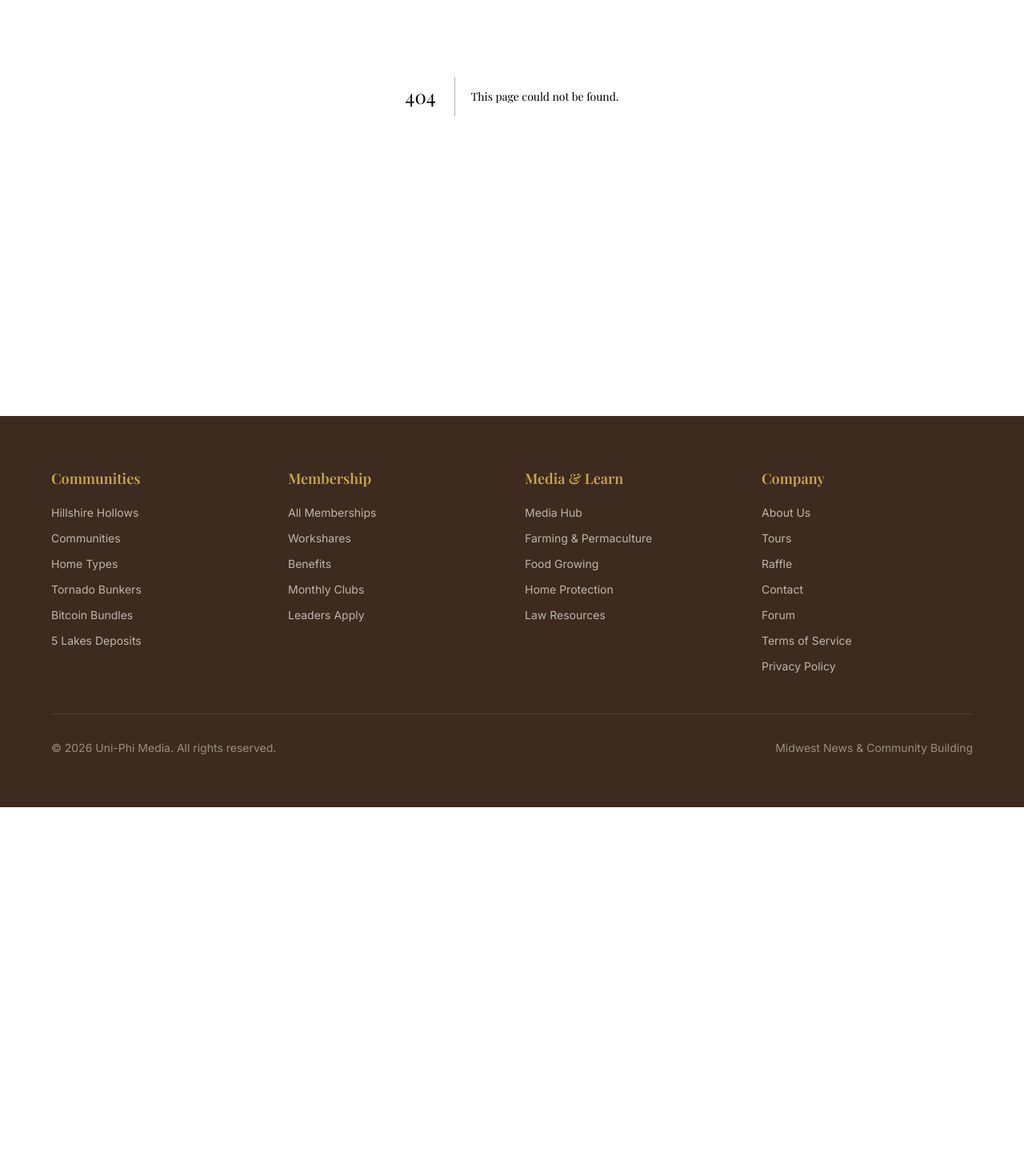
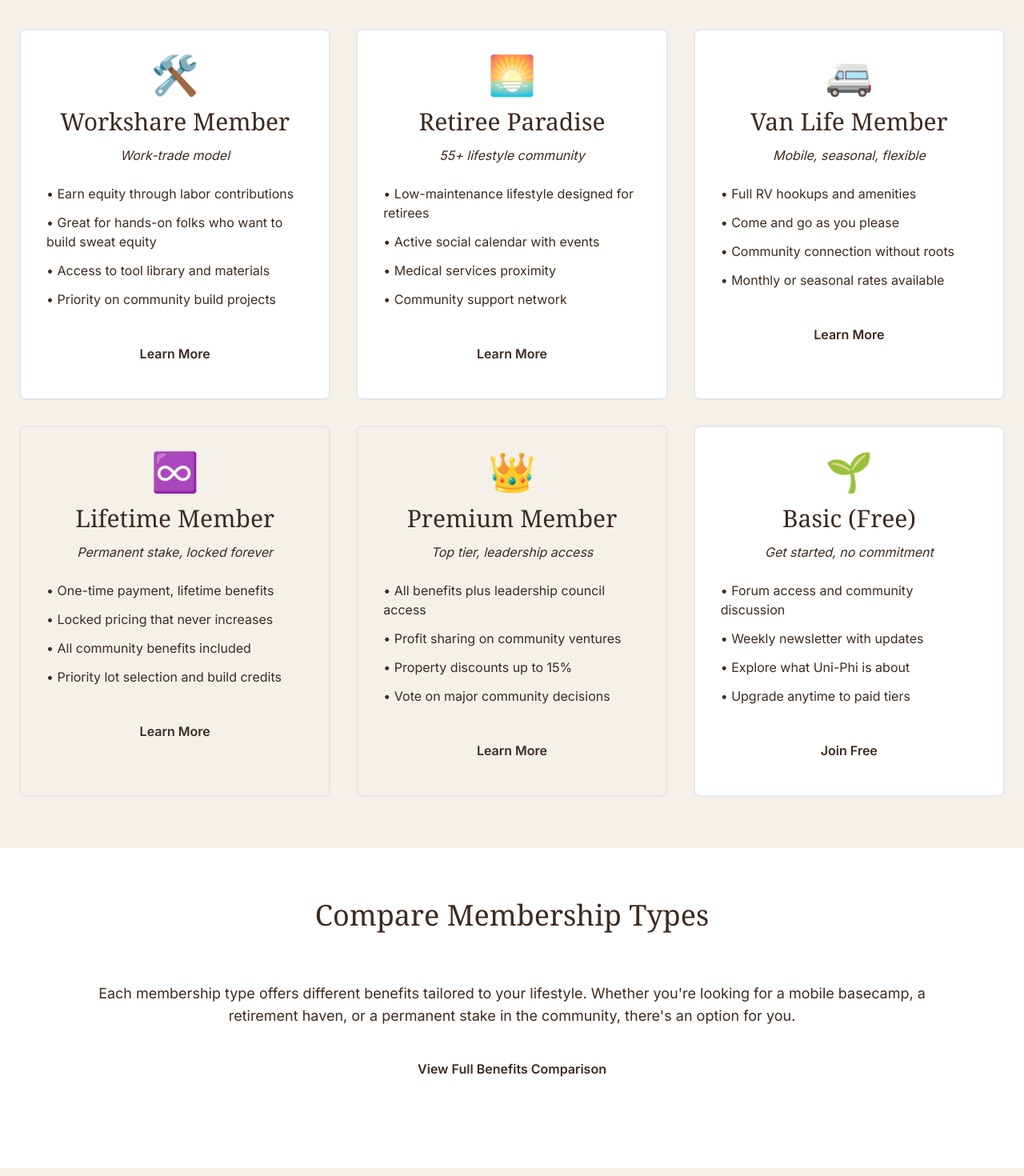
Before and after one commit to dutchiono/uniphimedia, a Next.js app: page /membership-types in a window 1280 px wide. Before the commit this address had no page. Shown: the part 340-1810 px from the top of the page at 80% size. Before the commit the page ends 1349 px from the top, so only its background shows below. Built offline with nearby package versions, Linux system fonts and the light colour scheme.

Commit message:
feat: add membership-types page

```diff
--- /dev/null
+++ b/src/app/membership-types/page.tsx
@@ -0,0 +1,154 @@
+export default function MembershipTypesPage() {
+  return (
+    <div className="min-h-screen bg-cream">
+      {/* Hero Section */}
+      <section className="bg-forest text-cream py-20">
+        <div className="max-w-4xl mx-auto px-6 text-center">
+          <h1 className="font-serif text-5xl mb-4">Find Your Place in the Community</h1>
+          <p className="text-xl opacity-90">Choose the membership that fits your lifestyle</p>
+        </div>
+      </section>
+
+      {/* Membership Types */}
+      <section className="max-w-7xl mx-auto px-6 py-16">
+        <div className="grid md:grid-cols-2 lg:grid-cols-3 gap-8">
+          {/* Workshare Member */}
+          <div className="bg-white border-2 border-forest p-8 rounded-lg hover:shadow-lg transition">
+            <div className="text-5xl mb-4 text-center">🛠️</div>
+            <h2 className="font-serif text-3xl text-forest mb-3 text-center">Workshare Member</h2>
+            <p className="text-center text-bark mb-6 italic">Work-trade model</p>
+            <ul className="space-y-3 text-bark mb-8">
+              <li>• Earn equity through labor contributions</li>
+              <li>• Great for hands-on folks who want to build sweat equity</li>
+              <li>• Access to tool library and materials</li>
+              <li>• Priority on community build projects</li>
+            </ul>
+            <div className="text-center">
+              <a href="/pricing" className="inline-block bg-forest text-cream px-6 py-3 rounded font-semibold hover:bg-forest/90 transition">
+                Learn More
+              </a>
+            </div>
+          </div>
+
+          {/* Retiree Paradise Member */}
+          <div className="bg-white border-2 border-forest p-8 rounded-lg hover:shadow-lg transition">
+            <div className="text-5xl mb-4 text-center">🌅</div>
+            <h2 className="font-serif text-3xl text-forest mb-3 text-center">Retiree Paradise</h2>
+            <p className="text-center text-bark mb-6 italic">55+ lifestyle community</p>
+            <ul className="space-y-3 text-bark mb-8">
+              <li>• Low-maintenance lifestyle designed for retirees</li>
+              <li>• Active social calendar with events</li>
+              <li>• Medical services proximity</li>
+              <li>• Community support network</li>
+            </ul>
+            <div className="text-center">
+              <a href="/pricing" className="inline-block bg-forest text-cream px-6 py-3 rounded font-semibold hover:bg-forest/90 transition">
+                Learn More
+              </a>
+            </div>
+          </div>
+
+          {/* Van Life Member */}
+          <div className="bg-white border-2 border-forest p-8 rounded-lg hover:shadow-lg transition">
+            <div className="text-5xl mb-4 text-center">🚐</div>
+            <h2 className="font-serif text-3xl text-forest mb-3 text-center">Van Life Member</h2>
+            <p className="text-center text-bark mb-6 italic">Mobile, seasonal, flexible</p>
+            <ul className="space-y-3 text-bark mb-8">
+              <li>• Full RV hookups and amenities</li>
+              <li>• Come and go as you please</li>
+              <li>• Community connection without roots</li>
+              <li>• Monthly or seasonal rates available</li>
+            </ul>
+            <div className="text-center">
+              <a href="/pricing" className="inline-block bg-forest text-cream px-6 py-3 rounded font-semibold hover:bg-forest/90 transition">
+                Learn More
+              </a>
+            </div>
+          </div>
+
+          {/* Lifetime Member */}
+          <div className="bg-gold border-2 border-forest p-8 rounded-lg hover:shadow-lg transition">
+            <div className="text-5xl mb-4 text-center">♾️</div>
+            <h2 className="font-serif text-3xl text-forest mb-3 text-center">Lifetime Member</h2>
+            <p className="text-center text-bark mb-6 italic">Permanent stake, locked forever</p>
+            <ul className="space-y-3 text-bark mb-8">
+              <li>• One-time payment, lifetime benefits</li>
+              <li>• Locked pricing that never increases</li>
+              <li>• All community benefits included</li>
+              <li>• Priority lot selection and build credits</li>
+            </ul>
+            <div className="text-center">
+              <a href="/pricing" className="inline-block bg-forest text-cream px-6 py-3 rounded font-semibold hover:bg-forest/90 transition">
+                Learn More
+              </a>
+            </div>
+          </div>
+
+          {/* Premium Member */}
+          <div className="bg-forest text-cream border-2 border-gold p-8 rounded-lg hover:shadow-lg transition">
+            <div className="text-5xl mb-4 text-center">👑</div>
+            <h2 className="font-serif text-3xl text-gold mb-3 text-center">Premium Member</h2>
+            <p className="text-center mb-6 italic">Top tier, leadership access</p>
+            <ul className="space-y-3 mb-8">
+              <li>• All benefits plus leadership council access</li>
+              <li>• Profit sharing on community ventures</li>
+              <li>• Property discounts up to 15%</li>
+              <li>• Vote on major community decisions</li>
+            </ul>
+            <div className="text-center">
+              <a href="/pricing" className="inline-block bg-gold text-forest px-6 py-3 rounded font-semibold hover:bg-gold/90 transition">
+                Learn More
+              </a>
+            </div>
+          </div>
+
+          {/* Basic/Free */}
+          <div className="bg-white border-2 border-bark/30 p-8 rounded-lg hover:shadow-lg transition">
+            <div className="text-5xl mb-4 text-center">🌱</div>
+            <h2 className="font-serif text-3xl text-forest mb-3 text-center">Basic (Free)</h2>
+            <p className="text-center text-bark mb-6 italic">Get started, no commitment</p>
+            <ul className="space-y-3 text-bark mb-8">
+              <li>• Forum access and community discussion</li>
+              <li>• Weekly newsletter with updates</li>
+              <li>• Explore what Uni-Phi is about</li>
+              <li>• Upgrade anytime to paid tiers</li>
+            </ul>
+            <div className="text-center">
+              <a href="/pricing" className="inline-block bg-bark text-cream px-6 py-3 rounded font-semibold hover:bg-bark/90 transition">
+                Join Free
+              </a>
+            </div>
+          </div>
+        </div>
+      </section>
+
+      {/* Comparison Section */}
+      <section className="bg-white py-16">
+        <div className="max-w-6xl mx-auto px-6">
+          <h2 className="font-serif text-4xl text-forest mb-8 text-center">Compare Membership Types</h2>
+          <div className="bg-cream p-8 rounded-lg">
+            <p className="text-lg text-bark text-center mb-6">
+              Each membership type offers different benefits tailored to your lifestyle. Whether you're looking for a mobile basecamp, a retirement haven, or a permanent stake in the community, there's an option for you.
+            </p>
+            <div className="text-center">
+              <a href="/benefits" className="inline-block bg-forest text-cream px-8 py-4 rounded-lg font-semibold hover:bg-forest/90 transition">
+                View Full Benefits Comparison
+              </a>
+            </div>
+          </div>
+        </div>
+      </section>
+
+      {/* CTA Section */}
+      <section className="bg-bark text-cream py-16">
+        <div className="max-w-4xl mx-auto px-6 text-center">
+          <h2 className="font-serif text-4xl mb-4">Ready to Join?</h2>
+          <p className="text-xl mb-8 opacity-90">Choose your membership and become part of the Uni-Phi community</p>
+          <a href="/pricing" className="inline-block bg-gold text-forest px-8 py-4 rounded-lg font-semibold hover:bg-gold/90 transition">
+            View Pricing
+          </a>
+        </div>
+      </section>
+    </div>
+  )
+}
```
